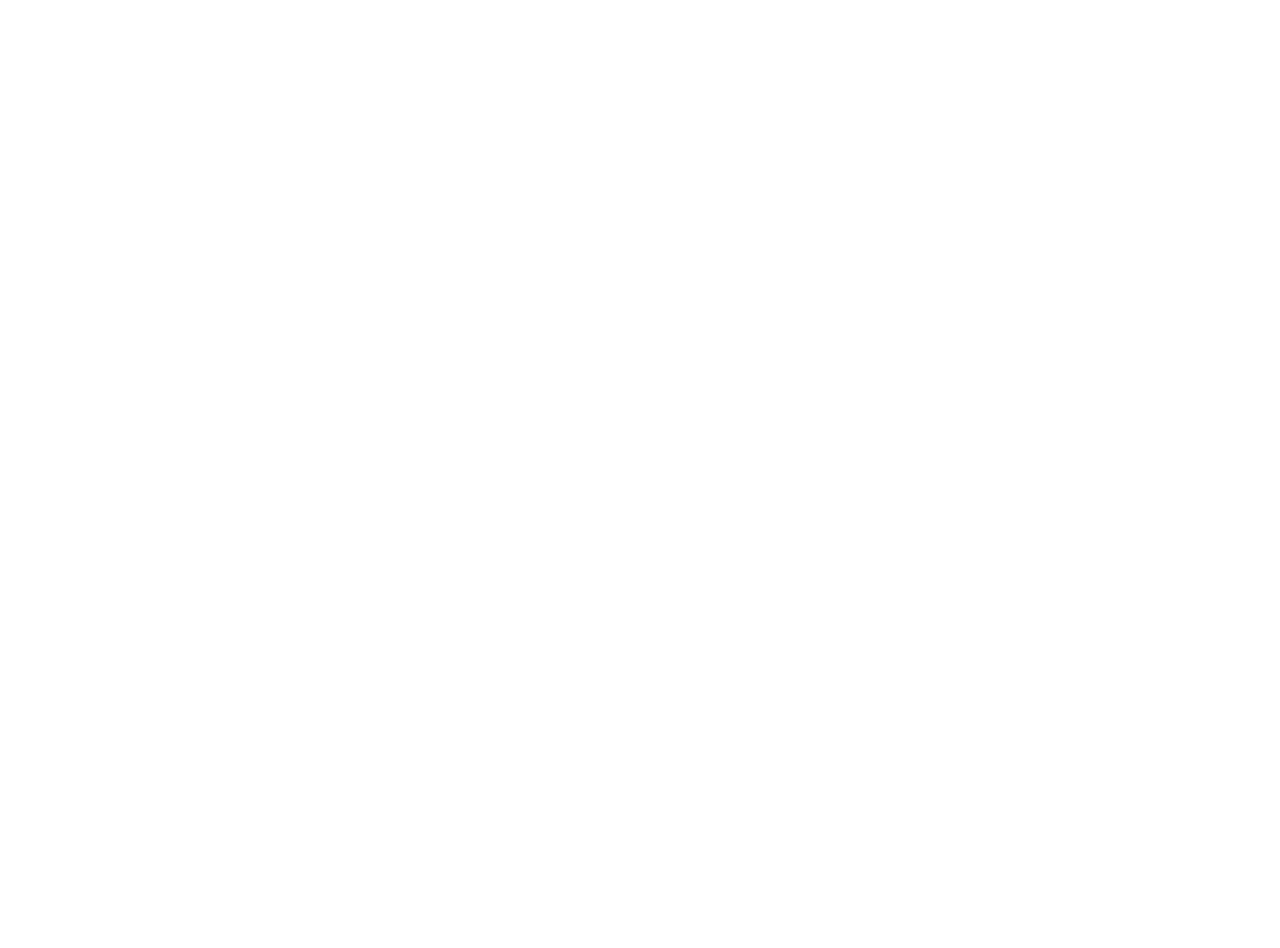
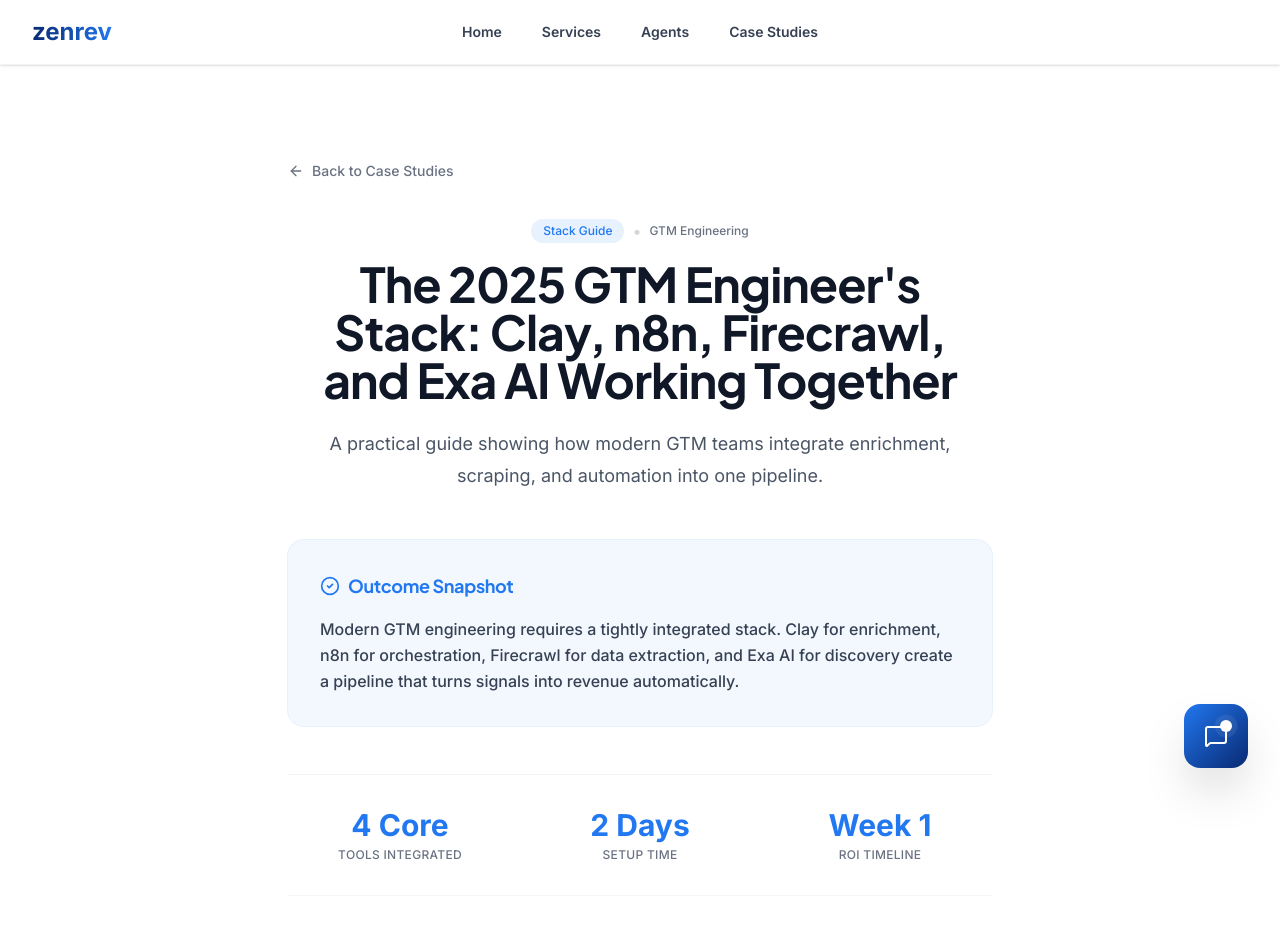
Before and after one commit to JEDIx420/zenrev_site, a Next.js app: page /case-studies/2025-gtm-engineer-stack in a window 1280 px wide. Before the commit this address had no page. Shown: the top 948 px of the page. Before the commit the page ends 800 px from the top, so only its background shows below. Built offline with nearby package versions, Linux system fonts and the light colour scheme.

Commit message:
Fix case study detail pages to load from resources.json
- Updated imports to use resources.json instead of lib/case-studies.ts
- Changed all 'study' references to 'resource'
- Added fallback for client/category and industry/date fields
- Now all 9 resources have working detail pages with content

```diff
--- a/app/case-studies/[slug]/page.tsx
+++ b/app/case-studies/[slug]/page.tsx
@@ -1,4 +1,4 @@
-import { caseStudies } from "@/lib/case-studies";
+import resources from "@/data/resources.json";
 import { Metadata } from "next";
 import { notFound } from "next/navigation";
 import Link from "next/link";
@@ -10,28 +10,28 @@
 }
 
 export async function generateStaticParams() {
-    return caseStudies.map((study) => ({
-        slug: study.slug,
+    return resources.map((resource) => ({
+        slug: resource.slug,
     }));
 }
 
 export async function generateMetadata({ params }: Props): Promise<Metadata> {
     const { slug } = await params;
-    const study = caseStudies.find((s) => s.slug === slug);
+    const resource = resources.find((s) => s.slug === slug);
 
-    if (!study) {
+    if (!resource) {
         return {
             title: "Case Study Not Found",
         };
     }
 
     return {
-        title: study.metadata.title,
-        description: study.metadata.description,
-        keywords: study.metadata.keywords,
+        title: resource.metadata.title,
+        description: resource.metadata.description,
+        keywords: resource.metadata.keywords,
         openGraph: {
-            title: study.metadata.title,
-            description: study.metadata.description,
+            title: resource.metadata.title,
+            description: resource.metadata.description,
             type: "article",
         },
     };
@@ -39,20 +39,20 @@
 
 export default async function CaseStudyPage({ params }: Props) {
     const { slug } = await params;
-    const study = caseStudies.find((s) => s.slug === slug);
+    const resource = resources.find((s) => s.slug === slug);
 
-    if (!study) {
+    if (!resource) {
         notFound();
     }
 
     const jsonLd = {
         "@context": "https://schema.org",
         "@type": "Article",
-        "headline": study.title,
-        "description": study.description,
+        "headline": resource.title,
+        "description": resource.description,
         "author": {
             "@type": "Person",
-            "name": study.author
+            "name": resource.author
         },
         "publisher": {
             "@type": "Organization",
@@ -85,18 +85,18 @@
                 <header className="mb-12 text-center">
                     <div className="mb-4 flex items-center justify-center gap-2">
                         <span className="rounded-full bg-brand-blue/10 px-3 py-1 text-xs font-medium text-brand-blue">
-                            {study.client}
+                            {resource.client || resource.category || 'Case Study'}
                         </span>
                         <span className="text-gray-300">•</span>
                         <span className="text-xs font-medium text-gray-500">
-                            {study.industry}
+                            {resource.industry || resource.date || ''}
                         </span>
                     </div>
                     <h1 className="text-3xl font-bold tracking-tight text-gray-900 sm:text-5xl mb-6">
-                        {study.title}
+                        {resource.title}
                     </h1>
                     <p className="text-lg leading-8 text-gray-600">
-                        {study.description}
+                        {resource.description}
                     </p>
                 </header>
 
@@ -107,13 +107,13 @@
                         Outcome Snapshot
                     </h3>
                     <p className="text-gray-700 leading-relaxed font-medium">
-                        {study.outcomeSnapshot}
+                        {resource.outcomeSnapshot}
                     </p>
                 </div>
 
-                {study.metrics && study.metrics.length > 0 && (
+                {resource.metrics && resource.metrics.length > 0 && (
                     <div className="my-12 grid grid-cols-3 gap-4 border-y border-gray-100 py-8">
-                        {study.metrics.map((metric) => (
+                        {resource.metrics.map((metric) => (
                             <div key={metric.label} className="text-center">
                                 <div className="text-2xl font-bold text-brand-blue sm:text-3xl">
                                     {metric.value}
@@ -128,7 +128,7 @@
 
                 <div
                     className="prose prose-lg prose-blue mx-auto prose-headings:font-bold prose-headings:text-gray-900 prose-p:text-gray-600 prose-blockquote:border-l-brand-blue prose-blockquote:text-gray-700 prose-blockquote:font-medium prose-blockquote:not-italic"
-                    dangerouslySetInnerHTML={{ __html: study.content }}
+                    dangerouslySetInnerHTML={{ __html: resource.content || '' }}
                 />
 
                 <div className="mt-16 border-t border-gray-100 pt-12 text-center">
```
